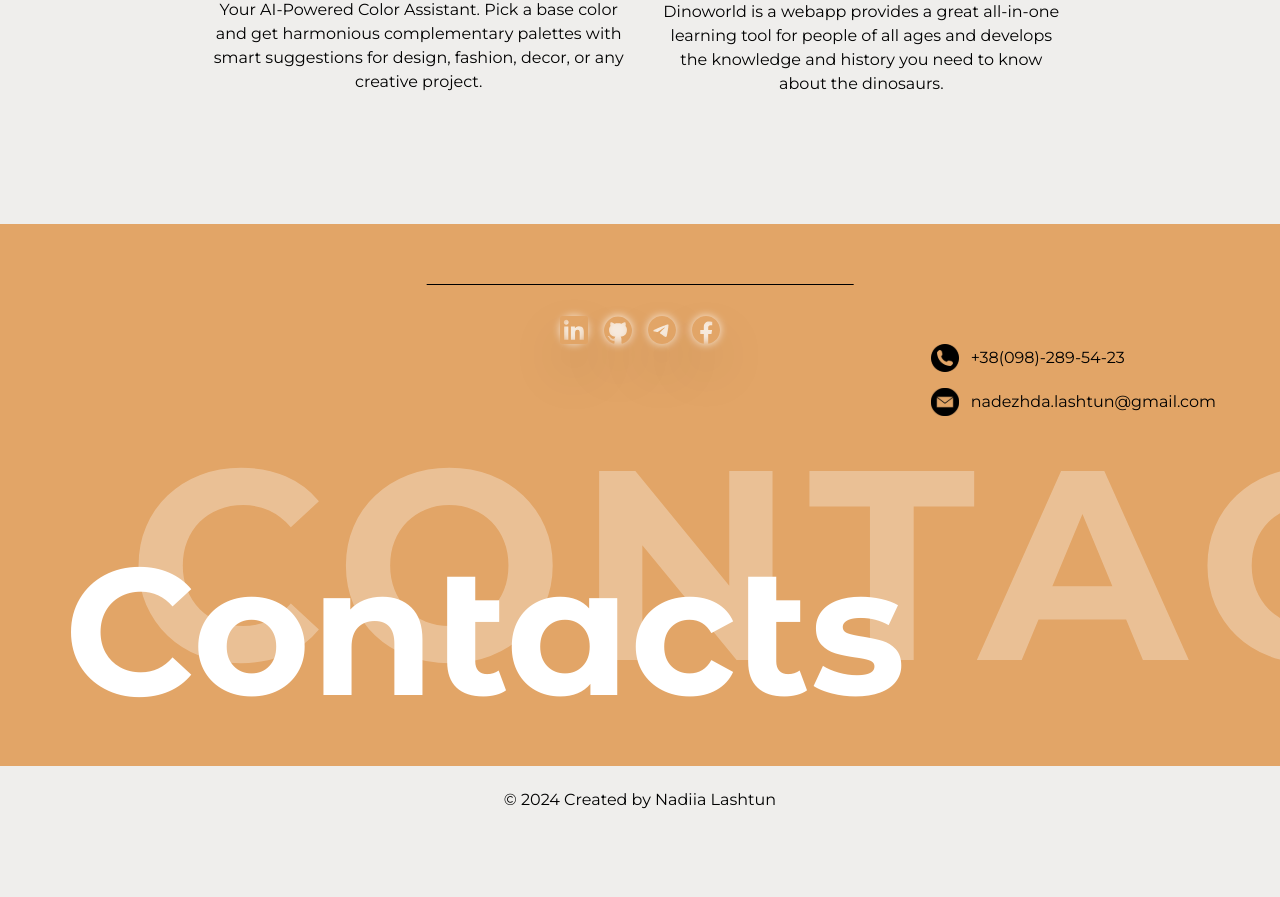
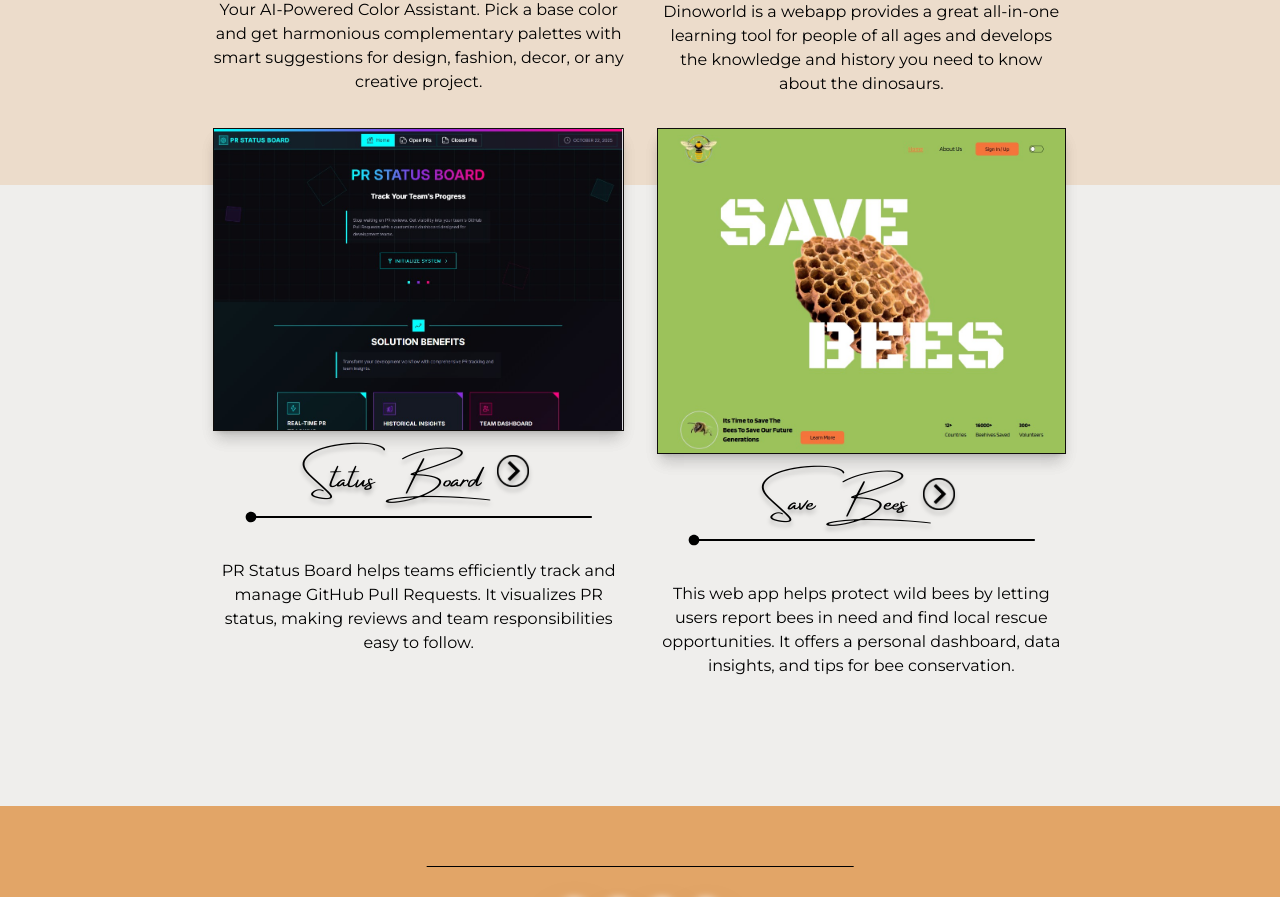
Before and after one commit to NadiiaLashtun/Portfolio-v-2.0, a React (Vite) app: page / in a window 1280 px wide. Shown: the part 4640-5537 px from the top of the page. Before the commit the page ends 5474 px from the top, so only its background shows below. Built offline with nearby package versions, Linux system fonts and the light colour scheme.

Commit message:
Add info about new team projects

```diff
--- a/src/components/data/ProjectsInfo.js
+++ b/src/components/data/ProjectsInfo.js
@@ -1,58 +1,76 @@
-import MiamiCondoKings from "/src/assets/portfolio-projects/miami-condo-kings.jpg";
-import Trevland from "/src/assets/portfolio-projects/treveland.jpg";
-import Organik from "/src/assets/portfolio-projects/organik.jpg";
-import ColorCompass from "/src/assets/color-compass.jpg";
-import DinoWorld from "/src/assets/dino-world.jpg";
+import MiamiCondoKings from '/src/assets/portfolio-projects/miami-condo-kings.jpg';
+import Trevland from '/src/assets/portfolio-projects/treveland.jpg';
+import Organik from '/src/assets/portfolio-projects/organik.jpg';
+import ColorCompass from '/src/assets/color-compass.jpg';
+import DinoWorld from '/src/assets/dino-world.jpg';
+import PRStatusBoard from '/src/assets/pr-status-board.jpg';
+import SaveBees from '/src/assets/bee.jpg';
 
 export const soloProjectsInfo = [
   {
-    year: "2025",
-    name: "Miami-condo-kings",
+    year: '2025',
+    name: 'Miami-condo-kings',
     img: MiamiCondoKings,
-    netlify: "https://miami-condo-kings.netlify.app/",
-    github: "https://github.com/NadiiaLashtun/Miami-condo-kings",
+    netlify: 'https://miami-condo-kings.netlify.app/',
+    github: 'https://github.com/NadiiaLashtun/Miami-condo-kings',
     description:
-      "Premium real estate company specializing in new buildings. Offers property sales, rentals, and investment opportunities in the high-end market. Provides expert knowledge and direct connections with developers.",
+      'Premium real estate company specializing in new buildings. Offers property sales, rentals, and investment opportunities in the high-end market. Provides expert knowledge and direct connections with developers.',
     flip: false,
   },
   {
-    year: "2025",
-    name: "Treveland",
+    year: '2025',
+    name: 'Treveland',
     img: Trevland,
-    netlify: "https://trevland-project.netlify.app/",
-    github: "https://github.com/NadiiaLashtun/Trevland",
+    netlify: 'https://trevland-project.netlify.app/',
+    github: 'https://github.com/NadiiaLashtun/Trevland',
     description:
-      "Travel company specializing in worldwide tours and adventures. Offers personalized trips, group tours, and unique travel experiences. Helps travelers explore new destinations with comfort and reliability.",
+      'Travel company specializing in worldwide tours and adventures. Offers personalized trips, group tours, and unique travel experiences. Helps travelers explore new destinations with comfort and reliability.',
     flip: true,
   },
 
   {
-    year: "2024",
-    name: "Organik",
+    year: '2024',
+    name: 'Organik',
     img: Organik,
-    netlify: "https://organik-nature.netlify.app/",
-    github: "https://github.com/NadiiaLashtun/Organik",
+    netlify: 'https://organik-nature.netlify.app/',
+    github: 'https://github.com/NadiiaLashtun/Organik',
     description:
-      "Organic products store focused on healthy and natural living. Offers fresh, eco-friendly food and everyday essentials. Supports sustainable farming and environmentally conscious choices.",
+      'Organic products store focused on healthy and natural living. Offers fresh, eco-friendly food and everyday essentials. Supports sustainable farming and environmentally conscious choices.',
     flip: false,
   },
 ];
 
 export const teamProjectsInfo = [
   {
-    name: "Color Compass",
+    name: 'Color Compass',
     img: ColorCompass,
-    netlify: "https://color-compass-v49-team-16.netlify.app/",
-    github: "https://github.com/chingu-voyages/v49-tier2-team-16",
+    netlify: 'https://color-compass-v49-team-16.netlify.app/',
+    github: 'https://github.com/chingu-voyages/v49-tier2-team-16',
     description:
-      "Your AI-Powered Color Assistant. Pick a base color and get harmonious complementary palettes with smart suggestions for design, fashion, decor, or any creative project.",
+      'Your AI-Powered Color Assistant. Pick a base color and get harmonious complementary palettes with smart suggestions for design, fashion, decor, or any creative project.',
   },
   {
-    name: "Dino World",
+    name: 'Dino World',
     img: DinoWorld,
-    netlify: "https://dino-worlds.netlify.app/",
-    github: "https://github.com/chingu-voyages/v48-tier1-team-02",
+    netlify: 'https://dino-worlds.netlify.app/',
+    github: 'https://github.com/chingu-voyages/v48-tier1-team-02',
     description:
-      "Dinoworld is a webapp provides a great all-in-one learning tool for people of all ages and develops the knowledge and history you need to know about the dinosaurs.",
+      'Dinoworld is a webapp provides a great all-in-one learning tool for people of all ages and develops the knowledge and history you need to know about the dinosaurs.',
+  },
+  {
+    name: 'Status Board',
+    img: PRStatusBoard,
+    netlify: 'https://github-prs-board.netlify.app/',
+    github: 'https://github.com/chingu-voyages/V57-tier2-team-20',
+    description:
+      'PR Status Board helps teams efficiently track and manage GitHub Pull Requests. It visualizes PR status, making reviews and team responsibilities easy to follow.',
+  },
+  {
+    name: 'Save Bees',
+    img: SaveBees,
+    netlify: 'https://the-bee-saving-project.onrender.com/',
+    github: 'https://github.com/KseniiaRiabova/the-bee-saving-project',
+    description:
+      'This web app helps protect wild bees by letting users report bees in need and find local rescue opportunities. It offers a personal dashboard, data insights, and tips for bee conservation.',
   },
 ];
```
Also changed, not shown: src/assets/bee.jpg (added), src/assets/pr-status-board.jpg (added).
